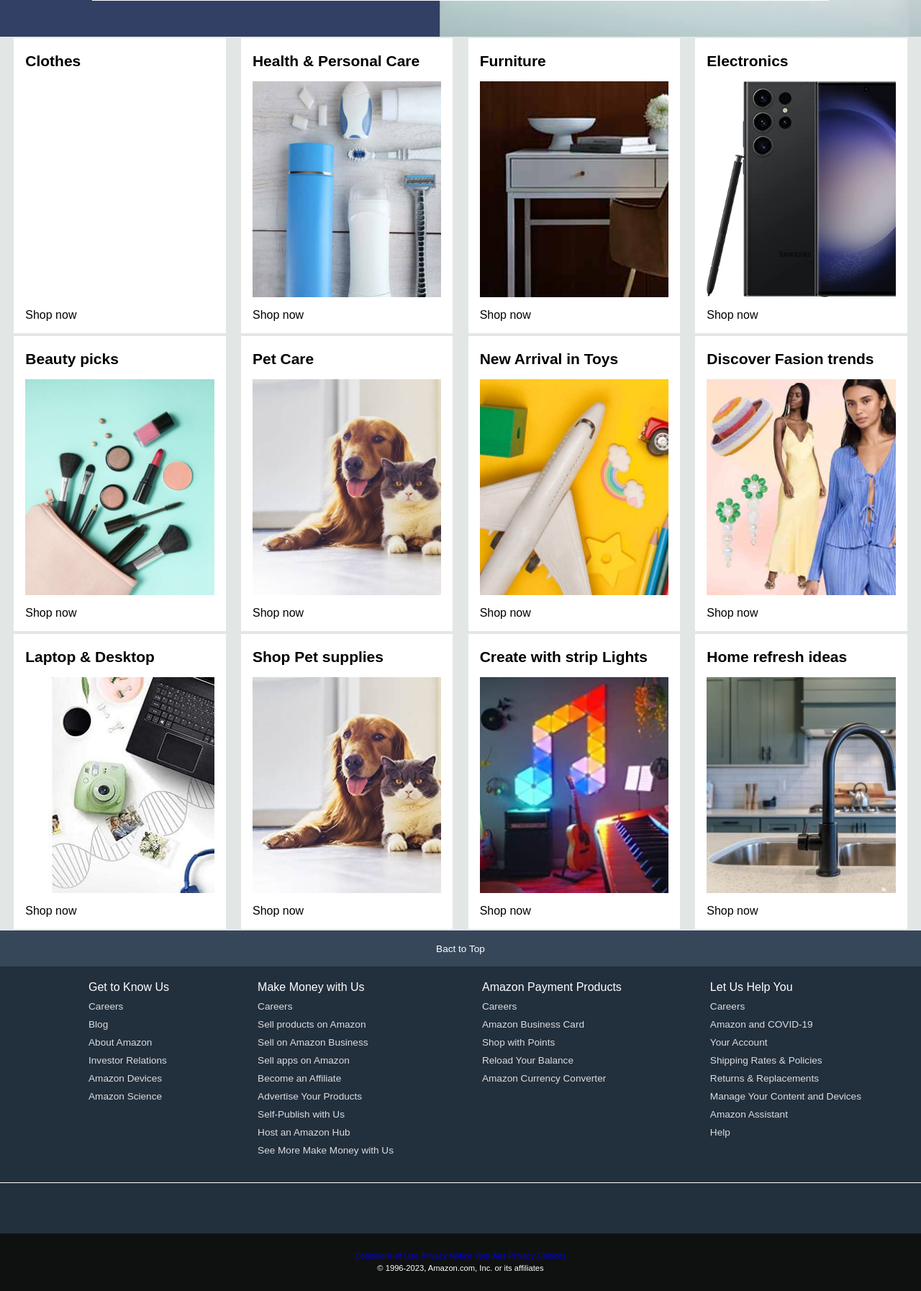
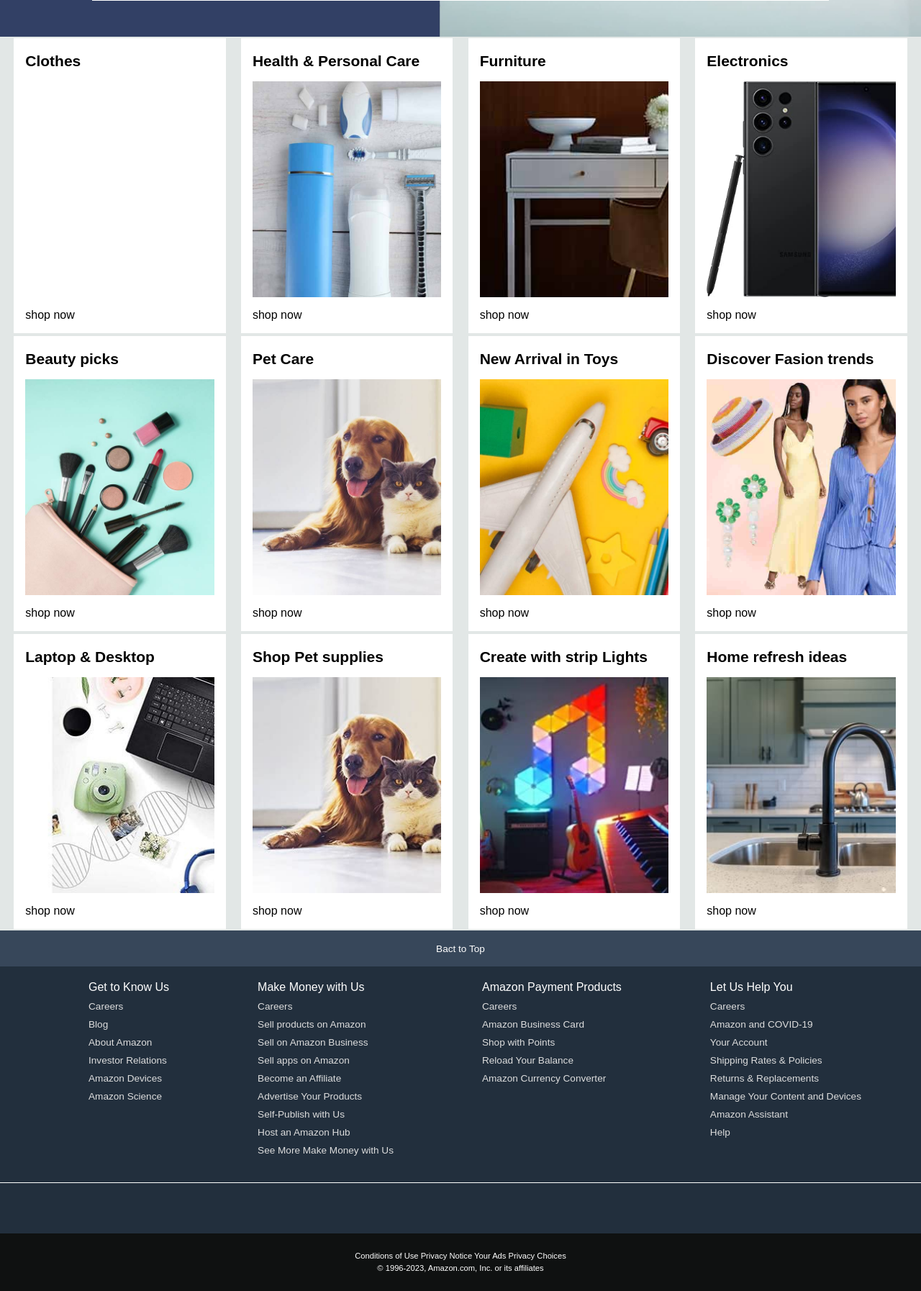
Before and after one commit to motiur45/Amazon-Clone, a plain HTML site: page index.html in a window 1280 px wide. Shown: the part 399-2193 px from the top of the page at 72% size. Drawn offline with Linux system fonts and the light colour scheme.

Commit message:
Update index.html

```diff
--- a/index.html
+++ b/index.html
@@ -95,15 +95,16 @@
           <div class="box-content">
             <h1>Clothes</h1>
           <div class="box-img" style="background-image: url('box1.jpg');"></div>
-          <p>Shop now</a></p>
-          </div>
+          <p>shop now</p>
+           </div>
         </div>
 
         <div class="box2 box">
           <div class="box-content">
             <h1>Health & Personal Care</h1>
           <div class="box-img" style="background-image: url('box2.jpg');"></div>
-            <P>Shop now</p>
+          <p>shop now</p>
+
           </div>
         </div>
 
@@ -111,7 +112,7 @@
           <div class="box-content">
             <h1>Furniture</h1>
           <div class="box-img" style="background-image: url('box3.jpg');"></div>
-            <P>Shop now</p>
+          <p>shop now</p>
            </div>
         </div>
 
@@ -119,7 +120,7 @@
           <div class="box-content">
             <h1>Electronics</h1>
           <div class="box-img" style="background-image: url('box4.jpg');"></div>
-            <P>Shop now</p>
+          <p>shop now</p>
            </div>
         </div>
 
@@ -127,14 +128,14 @@
           <div class="box-content">
             <h1>Beauty picks</h1>
           <div class="box-img" style="background-image: url('box5.jpg');"></div>
-            <P>Shop now</p>
+          <p>shop now</p>
            </div>
         </div>
         <div class="box6 box">
           <div class="box-content">
             <h1>Pet Care</h1>
           <div class="box-img" style="background-image: url('box6.jpg');"></div>
-            <P>Shop now</p>
+          <p>shop now</p>
            </div>
         </div>
 
@@ -142,7 +143,7 @@
           <div class="box-content">
             <h1>New Arrival in Toys</h1>
           <div class="box-img" style="background-image: url('box7.jpg');"></div>
-            <P>Shop now</p>
+          <p>shop now</p>
            </div>
         </div>
 
@@ -150,7 +151,7 @@
           <div class="box-content">
             <h1>Discover Fasion trends</h1>
           <div class="box-img" style="background-image: url('box8.jpg');"></div>
-            <P>Shop now</p>
+          <p>shop now</p>
            </div>
         </div>
 
@@ -158,7 +159,7 @@
           <div class="box-content">
             <h1>Laptop & Desktop</h1>
           <div class="box-img" style="background-image: url('box9.jpg');"></div>
-            <P>Shop now</p>
+          <p>shop now</p>
            </div>
         </div>
 
@@ -166,7 +167,7 @@
           <div class="box-content">
             <h1>Shop Pet supplies</h1>
           <div class="box-img" style="background-image: url('box10_.jpg');"></div>
-            <P>Shop now</p>
+          <p>shop now</p>
            </div>
         </div>
 
@@ -174,7 +175,7 @@
           <div class="box-content">
             <h1>Create with strip Lights</h1>
           <div class="box-img" style="background-image: url('box11.jpg');"></div>
-            <P>Shop now</p>
+          <p>shop now</p>
            </div>
         </div>
 
@@ -182,7 +183,7 @@
           <div class="box-content">
             <h1>Home refresh ideas</h1>
           <div class="box-img" style="background-image: url('box12.jpg');"></div>
-            <P>Shop now</p>
+          <p>shop now</p>
            </div>
         </div>
     </div>
@@ -199,7 +200,7 @@
       <div class="foot-panel2">
         <ul>
           <p>Get to Know Us</p>
-          <a href="https://www.amazon.jobs/en/" target="_blank">Careers</a>
+          <a>Careers</a>
           <a href="">Blog</a>
           <a href="">About Amazon</a>
           <a href="">Investor Relations</a>
@@ -209,7 +210,7 @@
 
         <ul>
           <p>Make Money with Us</p>
-          <a href= " " target="_blank">Careers</a>
+          <a>Careers</a>
           <a href="">Sell products on Amazon</a>
           <a href="">Sell on Amazon Business</a>
           <a href="">Sell apps on Amazon</a>
@@ -222,7 +223,7 @@
 
         <ul>
           <p>Amazon Payment Products</p>
-          <a href="" target="_blank">Careers</a>
+          <a >Careers</a>
           <a href="">Amazon Business Card</a>
           <a href=""> Shop with Points</a>
           <a href="">Reload Your Balance</a>
@@ -232,7 +233,7 @@
 
         <ul>
           <p>Let Us Help You</p>
-          <a href=" " target="_blank">Careers</a>
+          <a >Careers</a>
           <a href="">Amazon and COVID-19</a>
           <a href="">Your Account</a>
           <a href="">Shipping Rates & Policies</a>
@@ -266,9 +267,9 @@
         <!-- Foot panel -4 -->
         <div class="foot-panel4">
           <div class="pages">
-            <a href=" " target="_blank">Conditions of Use</a>
-            <a href=" " target="_blank">Privacy Notice</a>
-            <a href=" ">Your Ads Privacy Choices</a>
+            <a>Conditions of Use</a>
+            <a>Privacy Notice</a>
+            <a>Your Ads Privacy Choices</a>
           </div>
 
           <div class="copyright">
```
